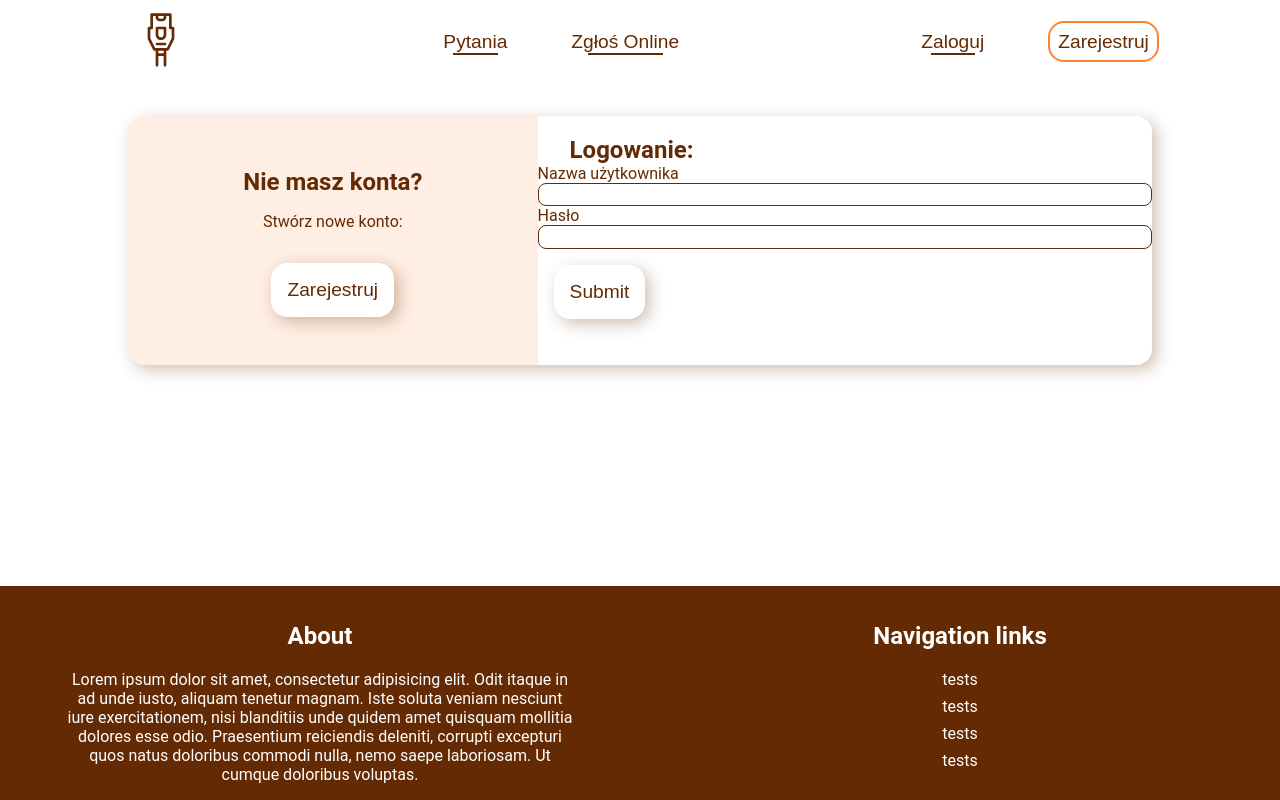
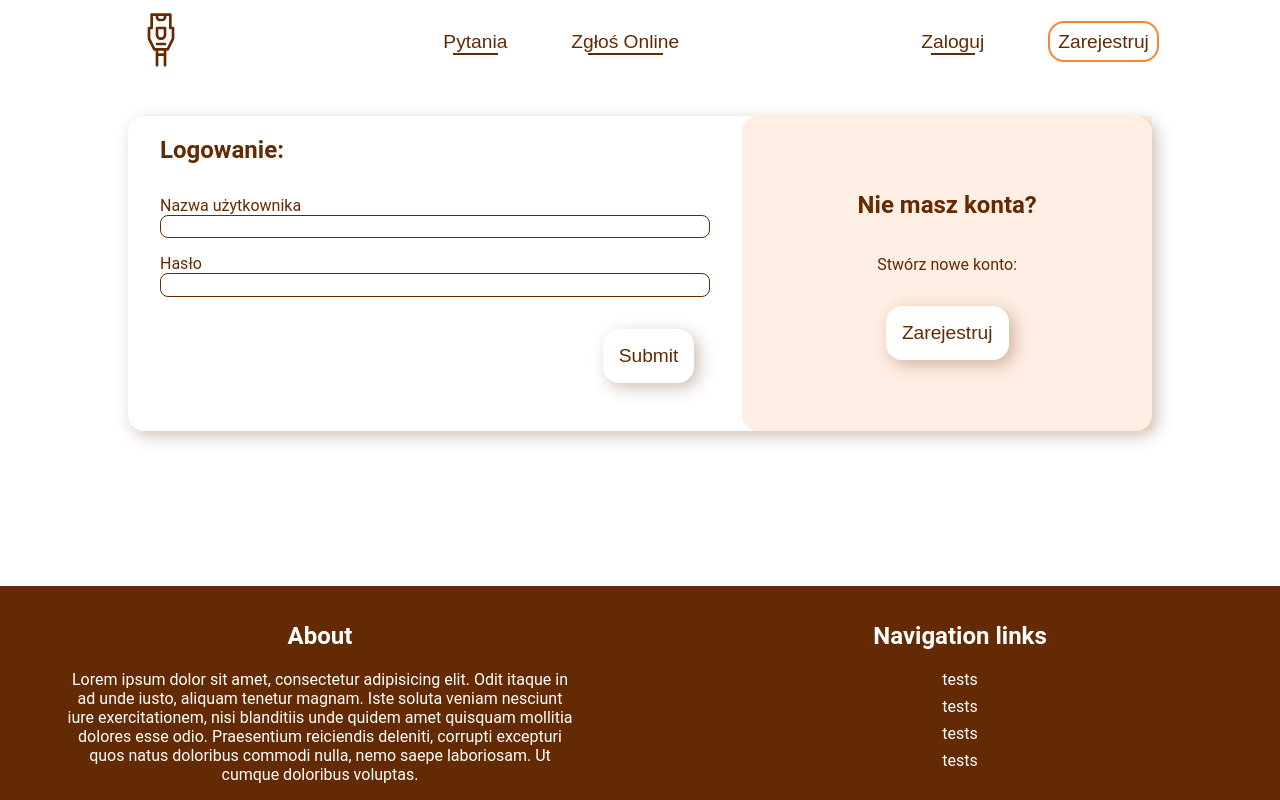
Before and after one commit to PatrykSiekierski/Dorm-Assist, a React (Vite) app in the folder dorm-assist-website/: page /login in a window 1280 px wide. Built offline with nearby package versions, Linux system fonts and the light colour scheme; no server answers; a web font is replaced by a local one.

Commit message:
Styling
Modifying login and register page to be better looking (still not too good)

```diff
--- a/dorm-assist-website/src/components/LoginAndRegister/loginContainer.jsx
+++ b/dorm-assist-website/src/components/LoginAndRegister/loginContainer.jsx
@@ -9,9 +9,13 @@ export default function LoginContainer({ page }) {
   }
 
   return (
-    <section id="info-section">
-      <div className="grid-form border">
-        <div id="icon-side">
+    <section className="authentication-section">
+      <div className="login-grid-form border">
+        <div className="form-side">
+          <h2>Logowanie:</h2>
+          <LoginForm />
+        </div>
+        <div className="decorative-side">
           {/* <img src="src/assets/form-icon.svg" alt="form icon" /> */}
           <h2>Nie masz konta?</h2>
           <p>Stwórz nowe konto:</p>
@@ -19,10 +23,6 @@ export default function LoginContainer({ page }) {
             Zarejestruj
           </button>
         </div>
-        <div className="form-side">
-          <h2>Logowanie:</h2>
-          <LoginForm />
-        </div>
       </div>
     </section>
   );
--- a/dorm-assist-website/src/components/LoginAndRegister/loginForm.jsx
+++ b/dorm-assist-website/src/components/LoginAndRegister/loginForm.jsx
@@ -5,6 +5,7 @@ import { loginAndGetToken } from "../Utils/authService";
 import { PasswordForm, UsernameForm } from "../Utils/formsElements";
 
 export default function LoginForm() {
+  const navigate = useNavigate();
   const [credentialsState, setCredentialsState] = useState(false);
   const {
     register,
@@ -12,7 +13,7 @@ export default function LoginForm() {
     formState: { errors },
     reset,
   } = useForm();
-  const navigate = useNavigate();
+
   const onSubmit = (data) => {
     handleLogin(data);
   };
@@ -30,15 +31,15 @@ export default function LoginForm() {
   }
 
   return (
-    <form onSubmit={handleSubmit(onSubmit)} className="register-form">
-      <div className="register-form__element">
+    <form onSubmit={handleSubmit(onSubmit)} className="login-form">
+      <div className="login-form__element">
         <UsernameForm
           register={register}
           errors={errors}
           labelName={"Nazwa użytkownika"}
         />
       </div>
-      <div className="register-form__element">
+      <div className="login-form__element">
         <PasswordForm
           id={"password"}
           register={register}
--- a/dorm-assist-website/src/components/LoginAndRegister/registerContainer.jsx
+++ b/dorm-assist-website/src/components/LoginAndRegister/registerContainer.jsx
@@ -9,9 +9,9 @@ export default function RegisterContainer() {
   }
 
   return (
-    <section id="info-section">
-      <div className="grid-form border">
-        <div id="icon-side">
+    <section className="authentication-section">
+      <div className="register-grid-form border">
+        <div className="decorative-side">
           {/* <img src="src/assets/form-icon.svg" alt="form icon" /> */}
           <h2>Masz już konto?</h2>
           <p>Przejdź do logowania przyciskiem poniżej!</p>
@@ -22,7 +22,6 @@ export default function RegisterContainer() {
         <div className="form-side">
           <h2>Rejestracja:</h2>
           <RegisterForm />
-          {/* <Form /> */}
         </div>
       </div>
     </section>
--- a/dorm-assist-website/src/components/LoginAndRegister/registerForm.jsx
+++ b/dorm-assist-website/src/components/LoginAndRegister/registerForm.jsx
@@ -55,8 +55,8 @@ export default function RegisterForm() {
   }
 
   return (
-    <form onSubmit={handleSubmit(onSubmit)} className="form-holder">
-      <div className="form-segment">
+    <form onSubmit={handleSubmit(onSubmit)} className="register-form">
+      <div className="register-form__element">
         <EmailForm
           register={register}
           errors={errors}
@@ -64,7 +64,7 @@ export default function RegisterForm() {
           labelName={"Adres E-mail"}
         />
       </div>
-      <div className="form-segment">
+      <div className="register-form__element">
         <RegisterUsernameForm
           register={register}
           errors={errors}
@@ -72,7 +72,7 @@ export default function RegisterForm() {
           labelName={"Nazwa użytkownika:"}
         />
       </div>
-      <div className="form-segment">
+      <div className="register-form__element">
         <PasswordForm
           id={"password"}
           register={register}
@@ -81,7 +81,7 @@ export default function RegisterForm() {
           labelName={"Podaj hasło:"}
         />
       </div>
-      <div className="form-segment">
+      <div className="register-form__element">
         <RepeatPasswordForm
           register={register}
           errors={errors}
@@ -90,14 +90,14 @@ export default function RegisterForm() {
           labelName={"Powtórz hasło:"}
         />
       </div>
-      <div className="form-segment">
+      <div className="register-form__element">
         <RoomNumberForm
           register={register}
           errors={errors}
           labelName={"Number pokoju:"}
         />
       </div>
-      <div></div>
+      <div className="register-form__element"></div>
       <input type="submit" className="button" />
     </form>
   );
--- a/dorm-assist-website/src/style.scss
+++ b/dorm-assist-website/src/style.scss
@@ -2,6 +2,7 @@
 @import "styles/General/base";
 @import "styles/General/footer";
 @import "styles/General/navbar";
+@import "styles/General/FromUtils/inputs";
 @import "styles/Home/faqArticle";
 @import "styles/Home/mainArticle";
 @import "styles/Home/navigationArticle";
@@ -12,7 +13,7 @@
 @import "styles/AdminPanel/mainWindow";
 @import "styles/AdminPanel/reportView";
 @import "styles/AdminPanel/usersView";
-@import "styles/LoginAndRegister/loginContainer";
+@import "styles/LoginAndRegister/containers";
+@import "styles/LoginAndRegister/loginForm";
 @import "styles/LoginAndRegister/registerForm";
 @import "styles/utils/loadingScreen";
-@import "styles/General/FromUtils/inputs";
--- a/dorm-assist-website/src/styles/General/_base.scss
+++ b/dorm-assist-website/src/styles/General/_base.scss
@@ -111,3 +111,16 @@ html {
 .none {
   display: none;
 }
+
+.error-message {
+  color: rgb(255, 40, 112);
+}
+
+.message {
+  width: fit-content;
+  padding: 0.3rem 1rem;
+  border-radius: 1rem;
+  background-color: rgb(255, 49, 107);
+  color: white;
+  text-align: center;
+}
--- /dev/null
+++ b/dorm-assist-website/src/styles/LoginAndRegister/_containers.scss
@@ -0,0 +1,39 @@
+.authentication-section {
+  display: flex;
+  flex-direction: column;
+  align-items: center;
+  margin: 2rem 0;
+}
+
+.decorative-side {
+  display: flex;
+  flex-direction: column;
+  align-items: center;
+  justify-content: center;
+  text-align: center;
+
+  background: rgba(255, 187, 142, 0.25);
+  border-radius: 1rem 0 0 1rem;
+  padding: 2rem;
+  color: $main-text;
+
+  img {
+    max-width: 5rem;
+  }
+}
+
+.form-side {
+  h2 {
+    padding-left: 2rem !important;
+    margin-bottom: 0;
+  }
+}
+
+.form-holder {
+  padding: 1rem 2rem 1.5rem !important;
+  justify-items: left;
+  display: grid;
+  grid-template-columns: 1fr 1fr;
+  gap: 1rem;
+  justify-items: end;
+}
--- a/dorm-assist-website/src/styles/LoginAndRegister/_loginContainer.scss
+++ /dev/null
@@ -1,81 +0,0 @@
-// .login-container {
-//   display: flex;
-//   flex-direction: row;
-//   // width: calc(100vw - 17px - 4rem);
-//   width: 100vw;
-//   background-color: rgba(255, 187, 142, 0.25);
-
-//   & .login-form {
-//     // background-color: ;
-//   }
-// }
-
-// .login-functional {
-//   background-color: white;
-//   margin: 3rem;
-//   border-radius: 1rem;
-// }
-
-// .login-navigation {
-//   display: flex;
-//   flex-direction: row;
-//   width: 40vw;
-//   // height: 2rem;
-//   // margin-bottom: 2rem;
-//   padding: 1rem;
-
-//   & a {
-//     text-decoration: 0;
-//     color: $main-text;
-
-//     font-family: "PoppinMed", sans-serif;
-//     font-size: 1.2rem;
-
-//     cursor: pointer;
-//     display: inline;
-//     margin-right: 5vw;
-
-//     position: relative;
-
-//     &::before {
-//       content: "";
-//       position: absolute;
-//       width: 70%;
-//       bottom: -3px;
-//       left: 15%;
-//       border-bottom: 2px solid $main-text;
-
-//       transition: all 0.5s;
-//     }
-
-//     &:hover::before {
-//       transition: all 0.5s;
-//       width: 110%;
-//       left: -5%;
-
-//       border-bottom-color: $accent;
-//     }
-//   }
-// }
-
-// .login-decorative {
-//   overflow: hidden;
-//   padding: 2rem;
-//   &__img-container {
-//     border-radius: 2rem;
-//     background-image: url("src/assets/ds11.jpg");
-//     background-position: center;
-//     box-shadow: inset 0 0 5rem 0.1rem rgba(255, 187, 142, 1.25);
-//     height: 100vh;
-//     width: 60vw;
-//   }
-// }
-
-.message {
-  width: fit-content;
-  padding: 0.3rem 1rem;
-  border-radius: 1rem;
-  background-color: rgb(255, 49, 107);
-  color: white;
-  text-align: center;
-}
--- a/dorm-assist-website/src/styles/LoginAndRegister/_loginForm.scss
+++ b/dorm-assist-website/src/styles/LoginAndRegister/_loginForm.scss
@@ -0,0 +1,21 @@
+.login-grid-form {
+  display: grid;
+  grid-template-columns: 3fr 2fr;
+
+  width: 80vw;
+  padding: 0 !important;
+
+  max-width: 1200px;
+}
+
+.login-form {
+  margin: 2rem;
+  display: flex;
+  flex-direction: column;
+  align-items: flex-end;
+  gap: 1rem;
+
+  &__element {
+    width: 100%;
+  }
+}
--- a/dorm-assist-website/src/styles/LoginAndRegister/_registerForm.scss
+++ b/dorm-assist-website/src/styles/LoginAndRegister/_registerForm.scss
@@ -1,37 +1,27 @@
-// .register-page {
-//   display: flex;
+.register-grid-form {
+  display: grid;
+  grid-template-columns: 2fr 3fr;
 
-//   &__left {
-//     flex: 1 1 0;
-//   }
+  width: 80vw;
+  padding: 0 !important;
 
-//   &__right {
-//     flex: 1 1 0;
-//   }
-// }
+  max-width: 1200px;
+}
 
-// .register-form {
-//   display: flex;
-//   flex-direction: column;
-//   gap: 1rem;
+.register-form {
+  margin: 2rem;
+  display: flex;
+  gap: 1rem;
+  flex-wrap: wrap;
+  align-items: flex-end;
+  justify-content: flex-end;
 
-//   &__element {
-//     display: flex;
-//     flex-direction: column;
+  &__element {
+    width: calc(50% - 0.5rem);
+  }
 
-//     input {
-//       border: 1px #642a037d solid;
-//       padding: 0.5rem 0.25rem;
-//       border-radius: 0.5rem;
-//       //   width: 100re,m;
-
-//       &[type="text"] {
-//         background-color: blue;
-//       }
-//     }
-//   }
-// }
-
-.error-message {
-  color: rgb(255, 40, 112);
+  .button {
+    grid-column: 1 / -1;
+    margin: 0;
+  }
 }
```
